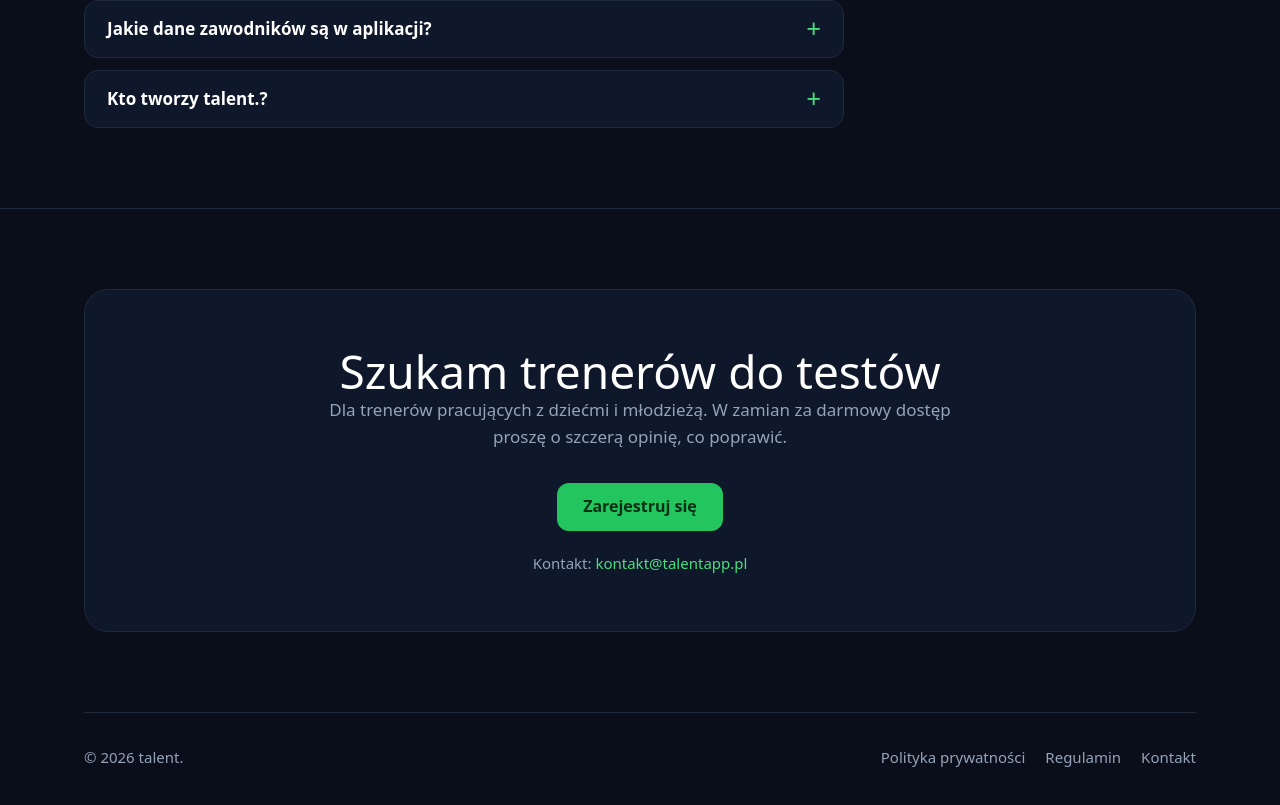
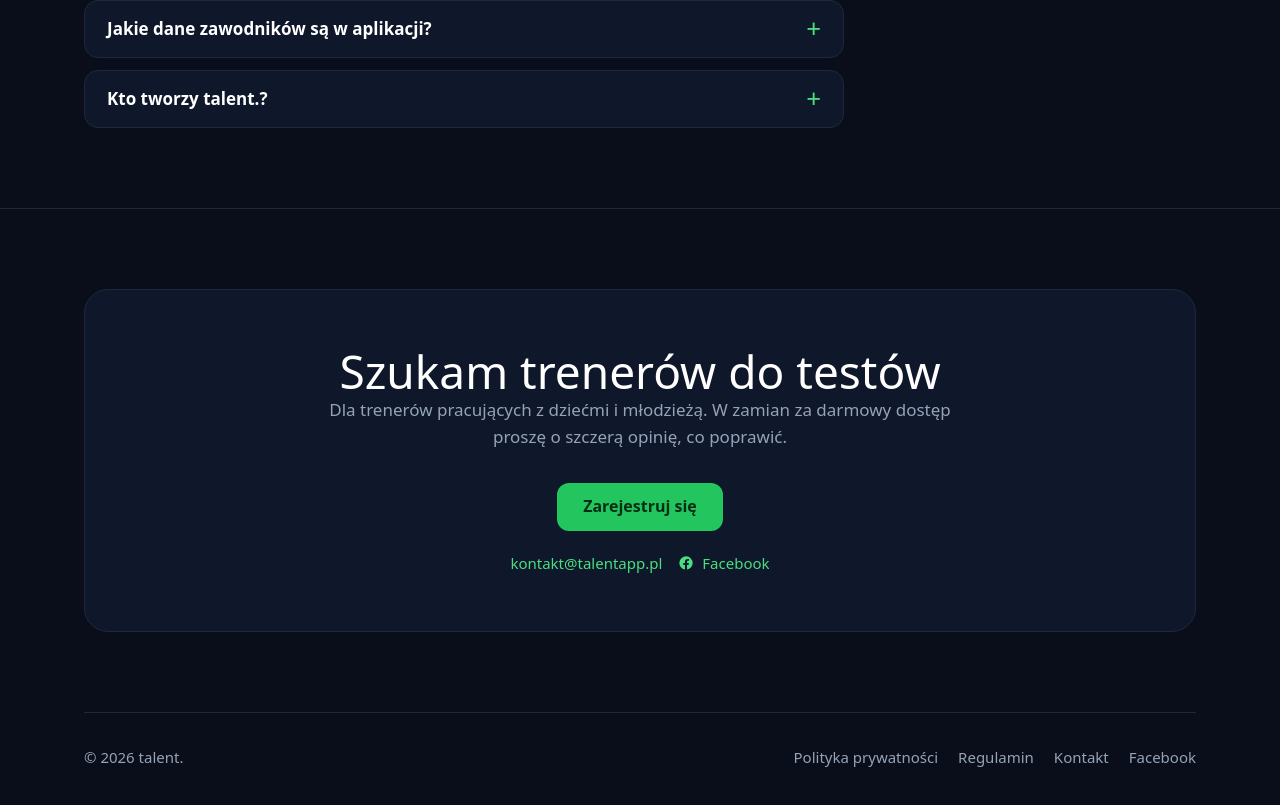
Before and after one commit to alexkey185/Aplikacja-trenera-pi-karskiego, a Next.js app: page / in a window 1280 px wide. Shown: the part 4965-5770 px from the top of the page. Built offline with nearby package versions, Linux system fonts and the light colour scheme; no server answers; the database is empty.

Commit message:
landing: dodaj link do Facebooka w footerze i CTA

```diff
--- a/app/Landing.tsx
+++ b/app/Landing.tsx
@@ -33,6 +33,10 @@ const FEATURES: { icon: FeatureIcon; title: string; desc: string }[] = [
 ];
 
 const HINT_INITIAL = { player: 2, dot: 1 };
+
+const FACEBOOK_URL = 'https://www.facebook.com/profile.php?id=61595246542172';
+const CONTACT_EMAIL = 'kontakt@talentapp.pl';
+const SIGNUP_URL = '/auth/sign-up';
 
 export function Landing() {
   const rootRef = useRef<HTMLDivElement>(null);
@@ -293,7 +297,7 @@ export function Landing() {
         </div>
       </div>
 
-      {/* 🆕 Kadra */}
+      {/* Kadra */}
       <div className={styles.sec}>
         <div className={styles.wrap}>
           <div className={styles.split}>
@@ -320,7 +324,7 @@ export function Landing() {
         </div>
       </div>
 
-      {/* 🆕 Kalendarz */}
+      {/* Kalendarz */}
       <div className={styles.sec}>
         <div className={styles.wrap}>
           <div className={`${styles.split} ${styles.rev}`}>
@@ -480,13 +484,33 @@ export function Landing() {
               co poprawić.
             </p>
             <div className={styles.ctas} style={{ justifyContent: 'center' }}>
-              <a className={`${styles.btn} ${styles.btnP}`} href="/auth/sign-up">
+              <a className={`${styles.btn} ${styles.btnP}`} href={SIGNUP_URL}>
                 Zarejestruj się
               </a>
             </div>
-            <p className={styles.sub} style={{ marginTop: 20, fontSize: 15 }}>
-              Kontakt:{' '}
-              <a href="mailto:kontakt@talentapp.pl">kontakt@talentapp.pl</a>
+            <p
+              className={styles.sub}
+              style={{
+                marginTop: 20,
+                fontSize: 15,
+                display: 'flex',
+                justifyContent: 'center',
+                alignItems: 'center',
+                gap: 16,
+                flexWrap: 'wrap',
+              }}
+            >
+              <a href={`mailto:${CONTACT_EMAIL}`}>{CONTACT_EMAIL}</a>
+              <a
+                href={FACEBOOK_URL}
+                target="_blank"
+                rel="noopener noreferrer"
+                aria-label="Facebook talent."
+                style={{ display: 'inline-flex', alignItems: 'center', gap: 8 }}
+              >
+                <FacebookIcon />
+                Facebook
+              </a>
             </p>
           </div>
         </div>
@@ -499,7 +523,15 @@ export function Landing() {
           <span>
             <a href="/prywatnosc">Polityka prywatności</a>
             <a href="/regulamin">Regulamin</a>
-            <a href="mailto:kontakt@talentapp.pl">Kontakt</a>
+            <a href={`mailto:${CONTACT_EMAIL}`}>Kontakt</a>
+            <a
+              href={FACEBOOK_URL}
+              target="_blank"
+              rel="noopener noreferrer"
+              aria-label="Facebook talent."
+            >
+              Facebook
+            </a>
           </span>
         </div>
       </div>
@@ -598,3 +630,17 @@ function FeatureIcon({ kind }: { kind: FeatureIcon }) {
       );
   }
 }
+
+function FacebookIcon() {
+  return (
+    <svg
+      width="16"
+      height="16"
+      viewBox="0 0 24 24"
+      fill="currentColor"
+      aria-hidden="true"
+    >
+      <path d="M22 12a10 10 0 1 0-11.56 9.88v-6.99H7.9V12h2.54V9.8c0-2.5 1.49-3.89 3.77-3.89 1.09 0 2.24.2 2.24.2v2.46h-1.26c-1.24 0-1.63.77-1.63 1.56V12h2.78l-.45 2.89h-2.34v6.99A10 10 0 0 0 22 12Z" />
+    </svg>
+  );
+}
```
